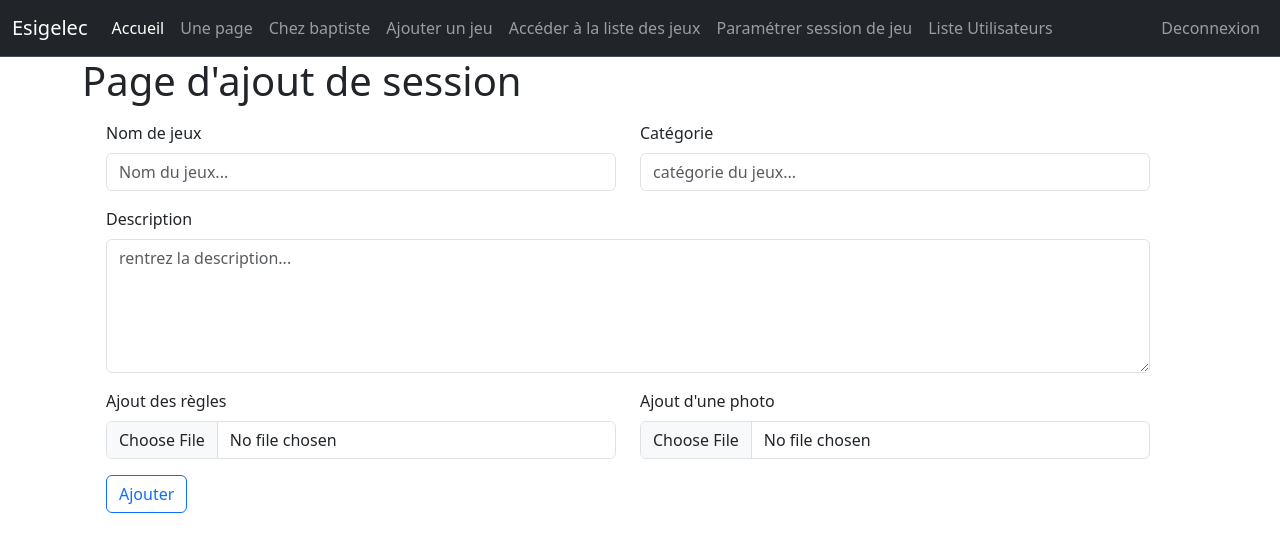
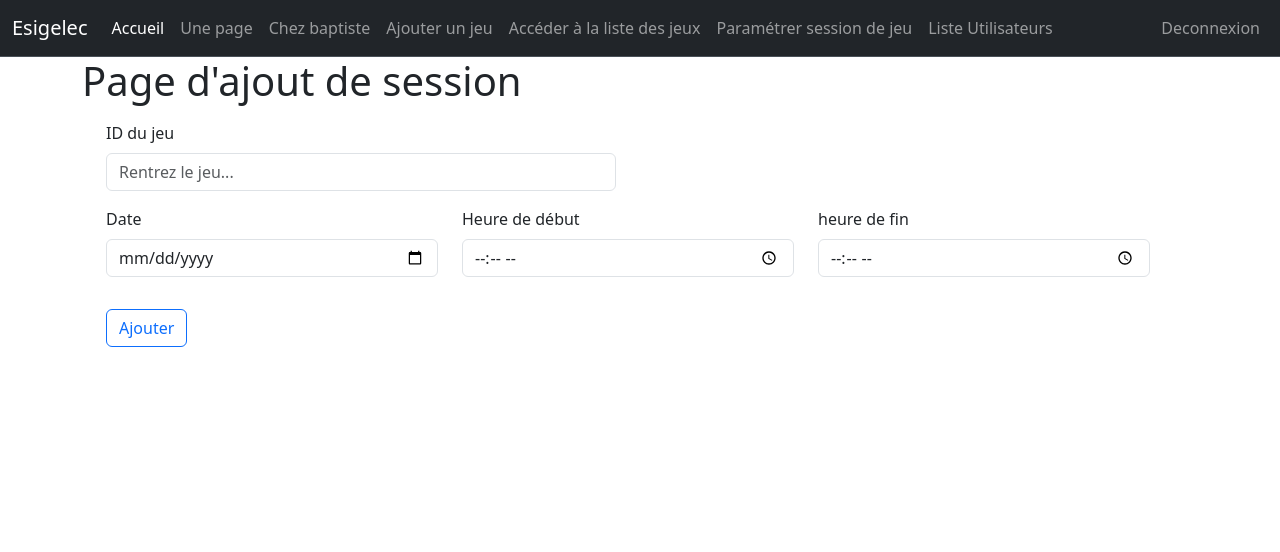
Before and after one commit to waigle/ProjetWeb, a PHP site: page /session.php in a window 1280 px wide. Shown: the top 552 px of the page. Run offline with PHP 8.4, Linux system fonts and the light colour scheme; a user stored in the database is signed in.

Commit message:
session
ajout d'une session de jeu
(qq réglages à rajouter comme une liste déroulante des jeux pour choisir le jeu)
maj script BDD

```diff
--- a/session.php
+++ b/session.php
@@ -19,44 +19,32 @@
 
 <div class="container">
 
-<form  method="POST" action="tt_jeux.php" enctype="multipart/form-data">
+<form  method="POST" action="tt_session.php" enctype="multipart/form-data">
     <div class="container">
     <div class="row my-3">
         <div class="row">
 
             <div class="col-md-6">
-                <label for="nomjeux" class="form-label">Nom de jeux</label>
-                <input type="text" class="form-control " id="nomjeux" name="nomjeux" placeholder="Nom du jeux..." required>
+                <label for="jeusession" class="form-label">ID du jeu </label>
+                <input type="text" class="form-control " id="jeusession" name="jeusession" placeholder="Rentrez le jeu..." required>
             </div>
-
-            <div class="col-md-6">
-                <label for="nomjeux" class="form-label">Catégorie</label>
-                <input type="text" class="form-control " id="categoriejeux" name="categoriejeux" placeholder="catégorie du jeux..." required>
-            </div>
-
-            <!--<div class="col-md-6">
-
-                <li class="nav-item dropdown">
-                    <a class="nav-link dropdown-toggle" href="#" role="button" data-bs-toggle="dropdown" aria-expanded="false">
-                         Catégorie
-                    </a>
-                     <ul class="dropdown-menu">
-                        <li><a class="dropdown-item" href="#">1.</a></li>
-                        <li><a class="dropdown-item" href="#">2.</a></li>
-                        <li><a class="dropdown-item" href="#">3.</a></li>
-                     </ul>
-                </li>
-            </div>-->
 
         </div>
 
 
         <div class="row my-3">
 
-            <div class="col-md-12">
-                <label for="nomjeux" class="form-label">Description</label>
-                <!-- <input type="text" class="form-control " id="descriptionjeux" name="descriptionjeux" placeholder="rentrez la description..." required> -->
-                <textarea class="form-control" id="descriptionjeux" name="descriptionjeux" rows="5" placeholder="rentrez la description..."></textarea>
+            <div class="col-md-4">
+                <label for="datesession" class="form-label">Date </label>
+                <input type="date" class="form-control " id="datesession" name="datesession" placeholder="Rentrez la date..." required>
+            </div>
+            <div class="col-md-4">
+                <label for="heuredebut" class="form-label">Heure de début </label>
+                <input type="time" class="form-control " id="heuredebut" name="heuredebut" placeholder="h:m:s" required>
+            </div>
+            <div class="col-md-4">
+                <label for="heurefin" class="form-label">heure de fin </label>
+                <input type="time" class="form-control " id="heurefin" name="heurefin" placeholder="h:m:s" required>
             </div>
 
         </div>
@@ -64,13 +52,11 @@
         <div class="row">
 
             <div class="col-md-6">
-              <label  class="form-label">Ajout des règles</label>
-              <input type="file" name="userfile1" class="form-control" />
+
             </div>
 
             <div class="col-md-6">
-              <label  class="form-label">Ajout d'une photo</label>
-              <input type="file" name="userfile" class="form-control" />
+
             </div>
 
         </div>
```
Also changed, not shown: amphi2.sql (+35 -44 lines), tt_session.php (+7 -11 lines).
